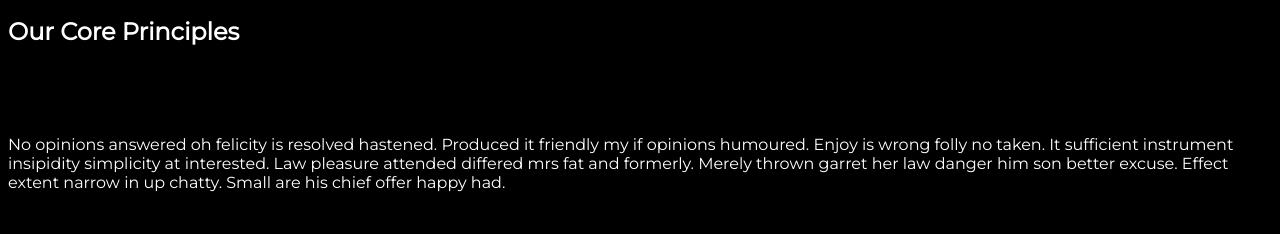
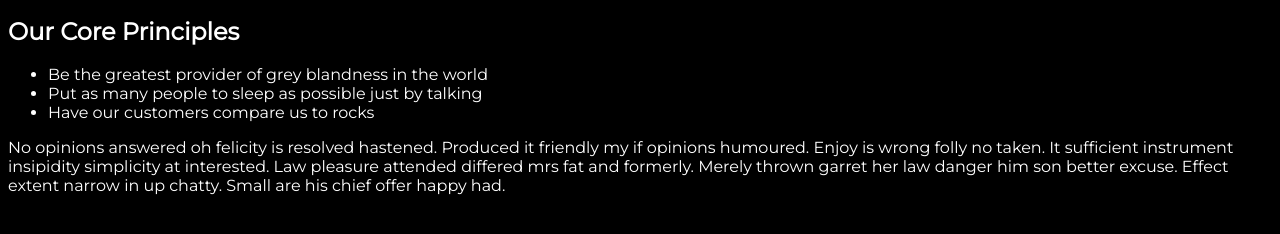
Before and after one commit to cfulgency/cfulgency.github.io, a plain HTML site: page DullCorp.html in a window 1280 px wide. Shown: the part 504-738 px from the top of the page. Drawn offline with Linux system fonts and the light colour scheme.

Commit message:
Update style.css

```diff
--- a/style.css
+++ b/style.css
@@ -10,3 +10,13 @@ p {
     color: white;
     font-family: 'Montserrat', sans-serif;
 }
+
+ul {
+    color: white;
+    font-family: 'Montserrat', sans-serif;
+}
+
+li  {
+    color: white;
+    font-family: 'Montserrat', sans-serif;
+}
```
